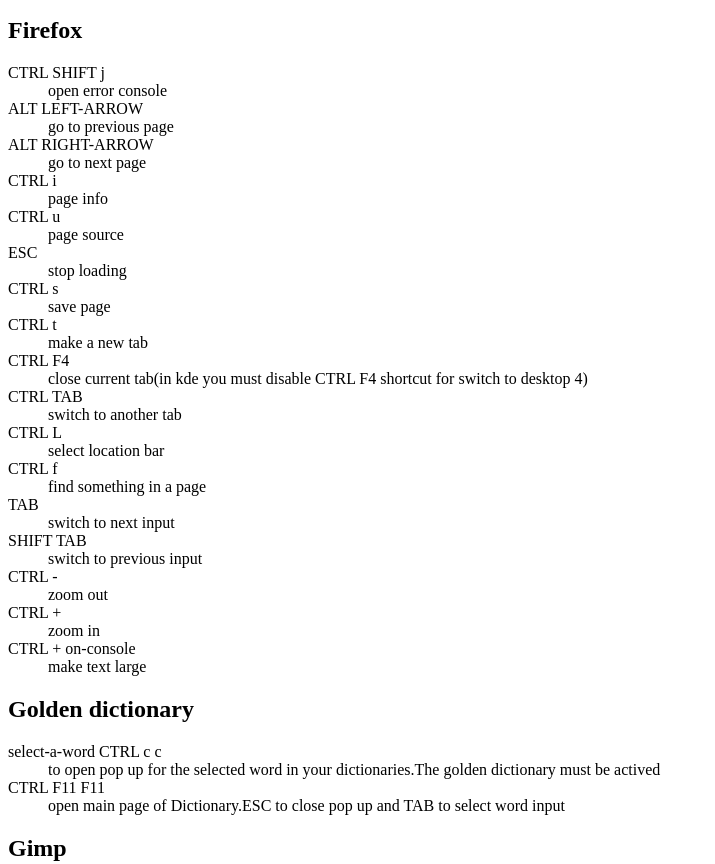
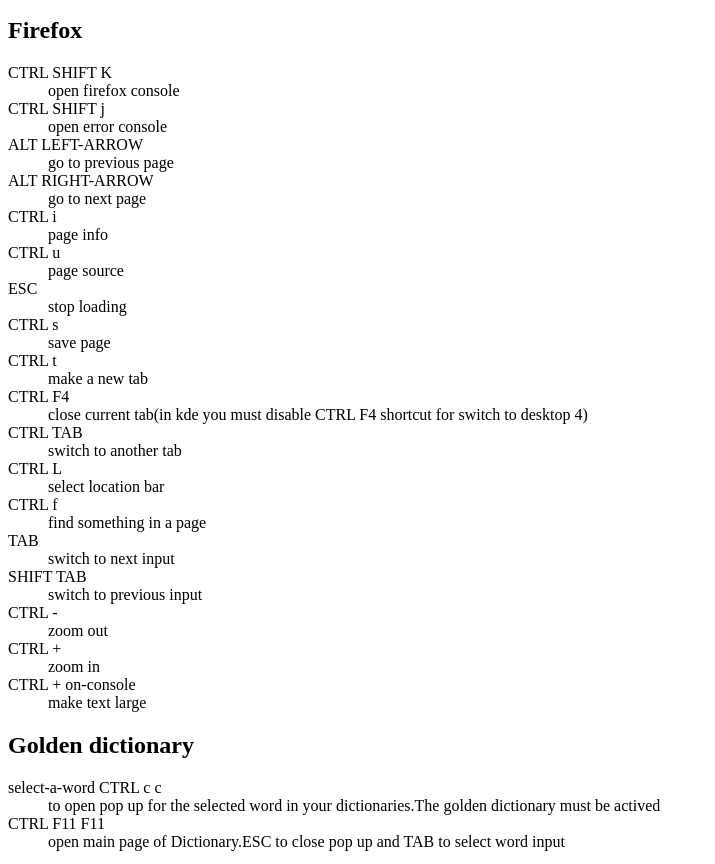
Before and after one commit to abolfazlsadeqi2001/shortcuts, a plain HTML site: page index.html in a window 1280 px wide. Shown: the part 2525-3389 px from the top of the page, without its empty margins (0-715 px from the left). Drawn offline with Linux system fonts and the light colour scheme.

Commit message:
add how to open firefox console

```diff
--- a/index.html
+++ b/index.html
@@ -215,6 +215,9 @@
 		<!-- Firefox -->
 		<h2>Firefox</h2>
 		<dl>
+			<dt>CTRL SHIFT K</dt>
+			<dd>open firefox console</dd>
+
 			<dt>CTRL SHIFT j</dt>
 			<dd>open error console</dd>
 
```
